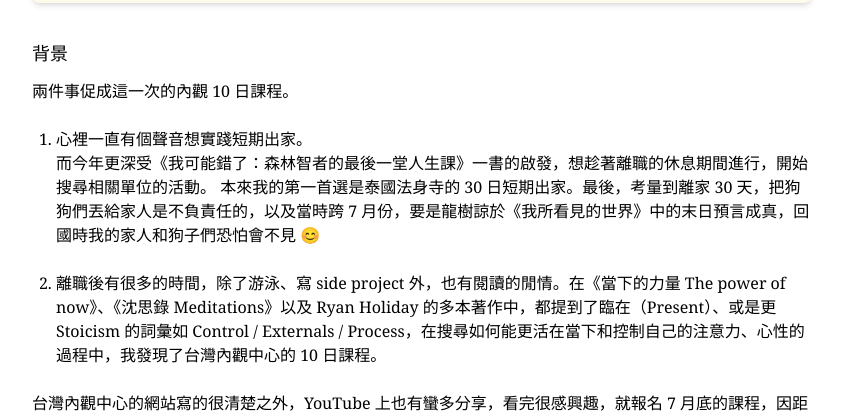
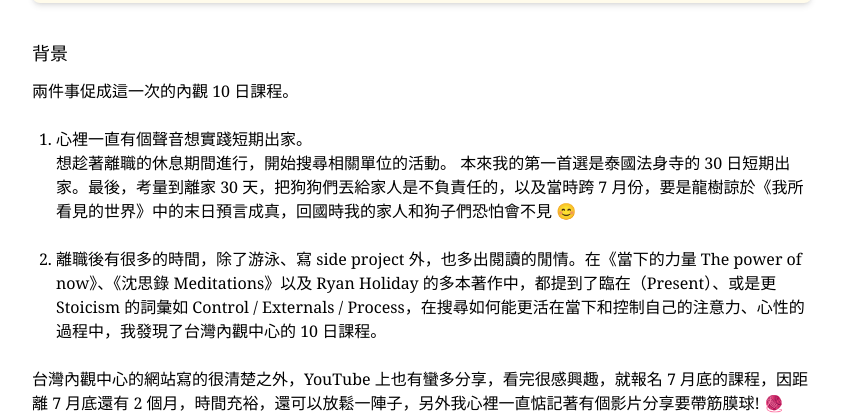
Before and after one commit to brownishgreen/my-website, a Vue app: page /#/essays/vipassana in a window 1280 px wide. Shown: the part 680-1097 px from the top of the page, without its empty margins (218-1061 px from the left). Built offline with nearby package versions, Linux system fonts and the light colour scheme.

Commit message:
refactor(artice): content update

```diff
--- a/src/pages/essays/2025/Vipassana.vue
+++ b/src/pages/essays/2025/Vipassana.vue
@@ -24,13 +24,13 @@
       <br>
       <ol class="dark:text-white list-decimal ml-6">
         <li>
-          心裡一直有個聲音想實踐短期出家。<br>而今年更深受《我可能錯了：森林智者的最後一堂人生課》一書的啟發，想趁著離職的休息期間進行，開始搜尋相關單位的活動。
+          心裡一直有個聲音想實踐短期出家。<br>想趁著離職的休息期間進行，開始搜尋相關單位的活動。
           本來我的第一首選是泰國法身寺的 30 日短期出家。最後，考量到離家 30 天，把狗狗們丟給家人是不負責任的，以及當時跨 7 月份，要是龍樹諒於《我所看見的世界》中的末日預言成真，回國時我的家人和狗子們恐怕會不見
           😊
         </li>
         <br>
         <li>
-          離職後有很多的時間，除了游泳、寫 side project 外，也有閱讀的閒情。在《當下的力量 The power
+          離職後有很多的時間，除了游泳、寫 side project 外，也多出閱讀的閒情。在《當下的力量 The power
           of now》、《沈思錄 Meditations》以及 Ryan Holiday
           的多本著作中，都提到了臨在（Present）、或是更 Stoicism 的詞彙如 Control / Externals /
           Process，在搜尋如何能更活在當下和控制自己的注意力、心性的過程中，我發現了台灣內觀中心的 10 日課程。
@@ -151,9 +151,9 @@
         <li>僧團式的互助：法務志工同樣受持戒律，服務眾人、護持學習環境。</li>
       </ol>
       <br>
-      <p class="dark:text-white">除了剃頭之外，咱就是體驗過 10 日的僧侶生活了。</p>
       <p class="dark:text-white">
-        靜默的原因是避免彼此的討論干擾了個人觀察及體驗。<br>不過我還是有跟我的室友們眼神交流和一些互助行為，例如：關燈囉！我要開燈了喔。
+        除了剃頭之外，咱就是體驗過 10 日的僧侶生活了。
+        靜默的原因是避免彼此的討論干擾了個人觀察及體驗。不過我還是有跟我的室友們眼神交流和一些互助行為，例如：關燈囉！我要開燈了喔。
       </p>
       <p class="dark:text-white">還有我必須說，這裡的素食超級好吃！總是期待吃飯。</p>
       <br><br>
@@ -183,8 +183,9 @@
       <br>
       <p class="dark:text-white">
         Shout out to my roomies 資航 & 昆翰<br>
-        ROOM 204 BROTHERHOOD FOREVER 🤜 🤛<br />
-        您二位若有人生大事如結婚，務必炸我謝謝。
+        ROOM 204 BROTHERHOOD FOREVER<br>
+        🤜 🤛<br />
+        二位若有人生大事如結婚，炸我謝謝。
       </p>
       <br><br>
       <h2 class="text-lg mt-3 mb-3 dark:text-white">回歸生活</h2>
@@ -196,7 +197,7 @@
           10 倍之惆，惆上加愁。
         </li>
         <li>
-          莫名的興奮。在最後 2 日其實也期待回到生活裡，在生活中實踐 10 日所學，畢竟咱學的可是一門生活的藝術你說是吧老鐵？
+          莫名的興奮。在最後 2 日其實也期待回到生活裡，在生活中實踐 10 日所學，畢竟咱學的可是一門生活的藝術。
         </li>
       </ol>
       <br>
```
